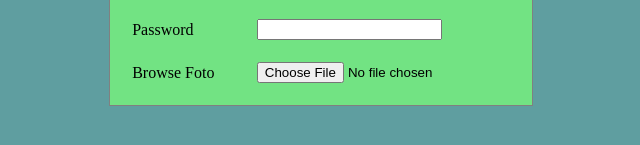
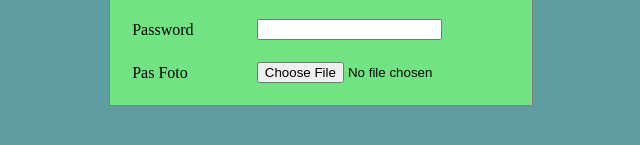
Before and after one commit to Qhiran11/Pemrgraman_web_1, a plain HTML site: page Tanpa_bootstarp.html in a window 1280 px wide. Shown: the part 371-516 px from the top of the page, 319-959 px from the left. Drawn offline with Linux system fonts and the light colour scheme.

Commit message:
Update Tanpa_bootstarp.html

```diff
--- a/Tanpa_bootstarp.html
+++ b/Tanpa_bootstarp.html
@@ -49,7 +49,7 @@
                 <td><input type="password" id="Password" ><br></td>
             </tr>
             <tr>
-                <td><label for="BrowseFoto">Browse Foto</label></td>
+                <td><label for="BrowseFoto">Pas Foto</label></td>
                 <td><input type="file" name="gambar" id="BrowseFoto"></td>
             </tr>
             </table>
```
